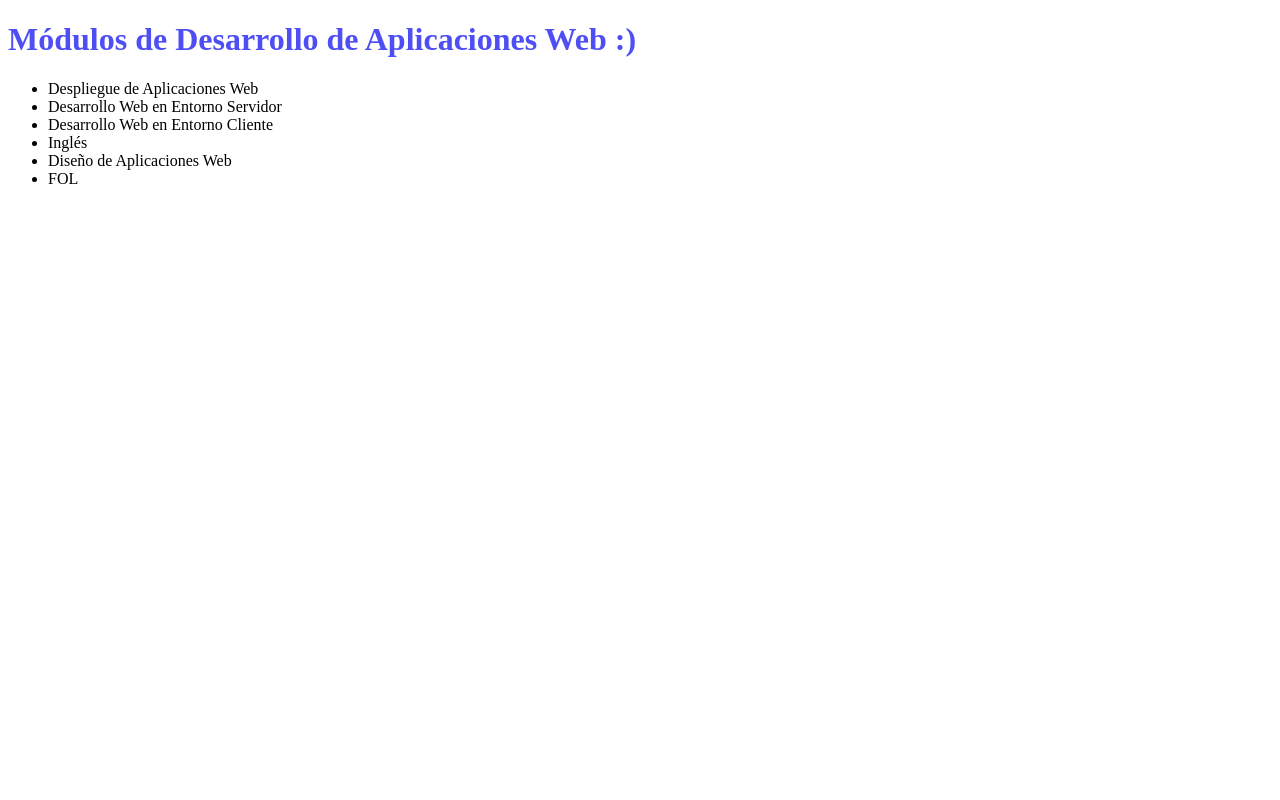
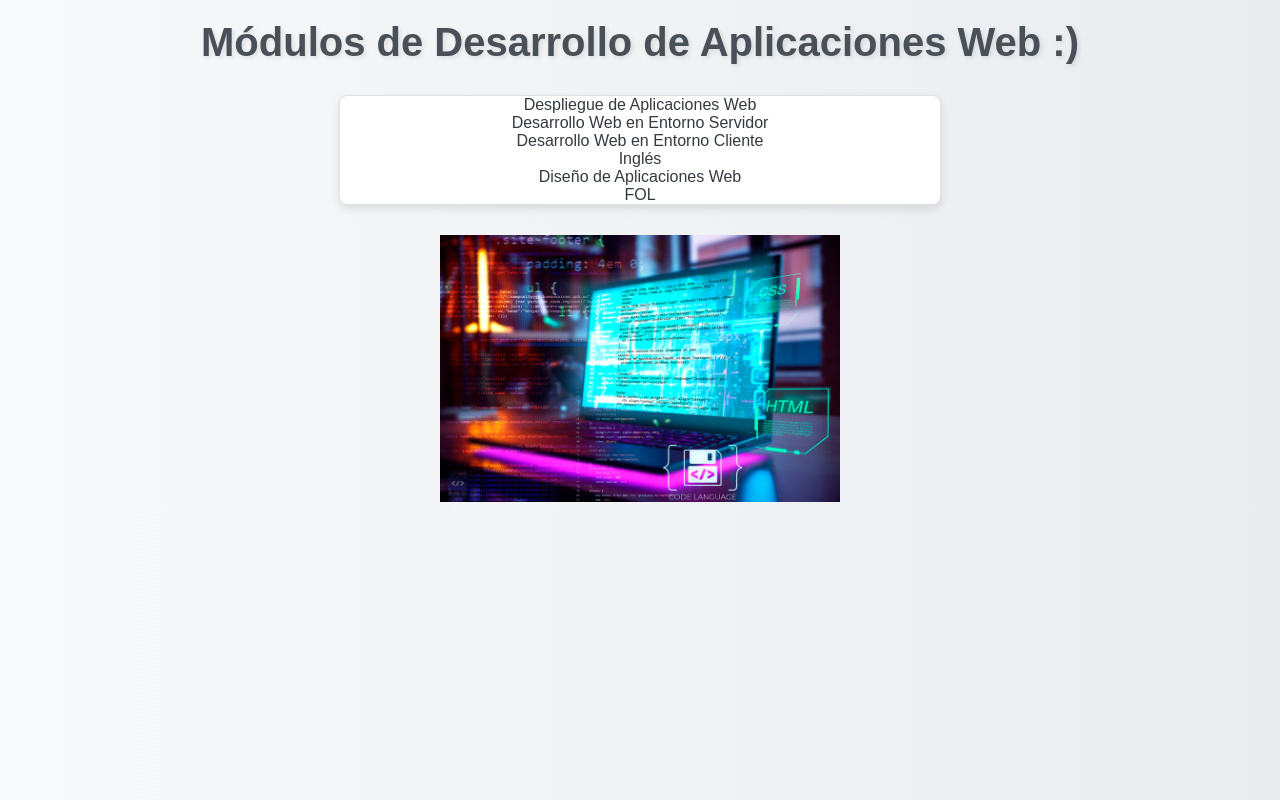
Before and after one commit to rossgm04/dawAct2.3, a plain HTML site: page index.html in a window 1280 px wide. Drawn offline with Linux system fonts and the light colour scheme.

Commit message:
Nuevo Estilo y Script

```diff
--- a/index.html
+++ b/index.html
@@ -4,21 +4,21 @@
     <meta charset="UTF-8">
     <meta name="viewport" content="width=device-width, initial-scale=1.0">
     <title>Modulos</title>
-    <style>
-        h1{
-            color: rgb(78, 78, 245);
-        }
-    </style>
+    <link rel="stylesheet" href="style.css">
 </head>
 <body>
     <h1>Módulos de Desarrollo de Aplicaciones Web :)</h1>
     <ul>
         <li>Despliegue de Aplicaciones Web</li>
-	<li>Desarrollo Web en Entorno Servidor</li>
-	<li>Desarrollo Web en Entorno Cliente</li>
-	<li>Inglés</li>
-	<li>Diseño de Aplicaciones Web</li>
-	<li>FOL</li>
+        <li>Desarrollo Web en Entorno Servidor</li>
+        <li>Desarrollo Web en Entorno Cliente</li>
+        <li>Inglés</li>
+        <li>Diseño de Aplicaciones Web</li>
+        <li>FOL</li>
  </ul>
+
+    <img src="main2.jpg" alt="programming" id="programmingImage" onclick="cambiarFiltro()"">
+
+    <script src="script.js"></script>
 </body>
 </html>
--- /dev/null
+++ b/script.js
@@ -0,0 +1,4 @@
+function cambiarFiltro() {
+    const image = document.getElementById('programmingImage');
+    image.style.filter = 'grayscale(100%)';
+}
--- /dev/null
+++ b/style.css
@@ -0,0 +1,34 @@
+body {
+    font-family: 'Arial', sans-serif;
+    margin: 0;
+    padding: 0;
+    background: linear-gradient(to right, #f8f9fa, #e9ecef);
+    color: #343a40;
+    text-align: center;
+}
+
+/* Estilo para el encabezado */
+h1 {
+    text-align: center;
+    margin-top: 20px;
+    font-size: 2.5em;
+    color: #495057;
+    text-shadow: 2px 2px 5px rgba(0, 0, 0, 0.1);
+}
+
+/* Estilo para la lista */
+ul {
+    padding: 0;
+    margin: 30px auto;
+    max-width: 600px;
+    background-color: #ffffff;
+    border: 1px solid #dee2e6;
+    border-radius: 8px;
+    box-shadow: 0px 4px 10px rgba(0, 0, 0, 0.1);
+    overflow: hidden;
+}
+
+
+img{
+    width: 400px;
+}
```
Also changed, not shown: main2.jpg (added).
